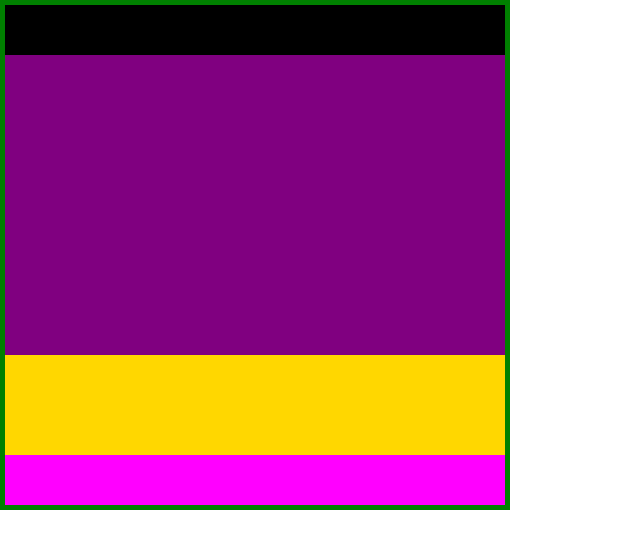
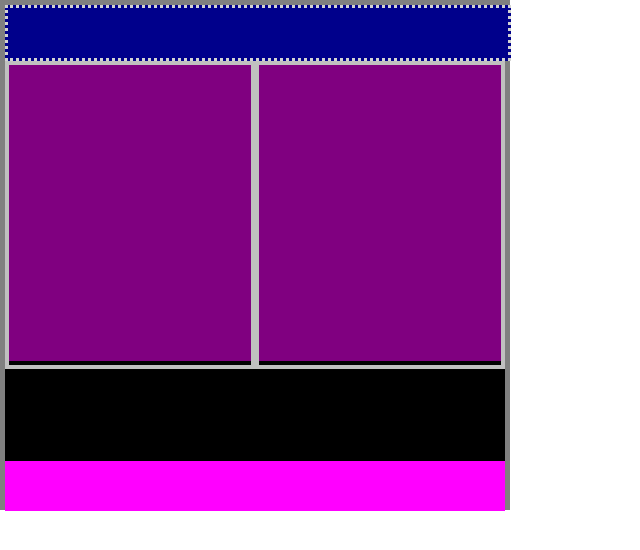
Before and after one commit to brosenbusch/Sandbox, a plain HTML site: page index.html in a window 1280 px wide. Shown: the whole page, without its empty margins (0-640 px from the left). Drawn offline with Linux system fonts and the light colour scheme.

Commit message:
Add files via upload

```diff
--- a/index.html
+++ b/index.html
@@ -9,7 +9,10 @@
     <body>
         <section>
             <header></header>
-            <article id="first"></article>
+            <article id="first">
+              <div class = "left"></div>
+              <div class = "right"></div>
+            </article>
 
             <article id="second"></article>
             <footer></footer>
--- a/style.css
+++ b/style.css
@@ -5,21 +5,27 @@ body{
 section{
     width: 500px;
     height:500px;
-    background-color: aquamarine;
-    border: 5px solid green;
+    border: 5px solid grey;
 }
 header{
     width: inherit;
     height: 10%;
-    background-color: black;
+    background-color: darkblue ;
+    border: 3px dotted lightgrey;
 }
 #first{
     height: 300px;
     background-color: purple;
 }
+#first div {
+    height:300px;
+    width:48.35%;
+    border: 4px solid silver;
+    float: left;
+}
 #second{
     height: 100px;
-    background-color:gold;
+    background-color:black;
 }
 footer{
     height: 10%;
```
